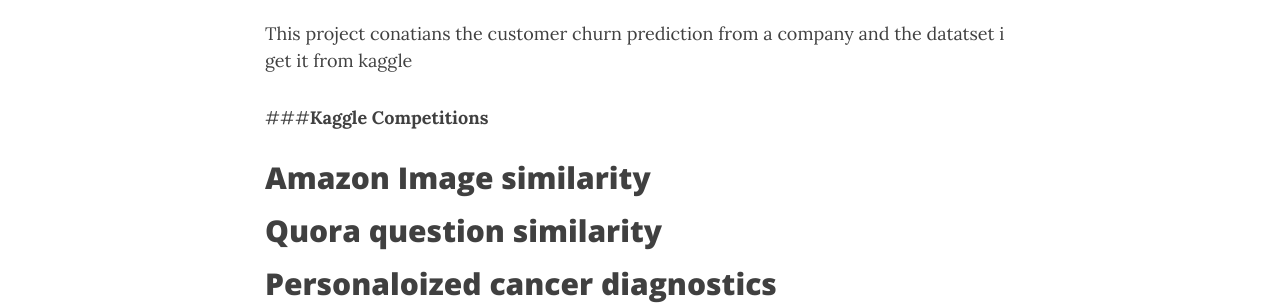
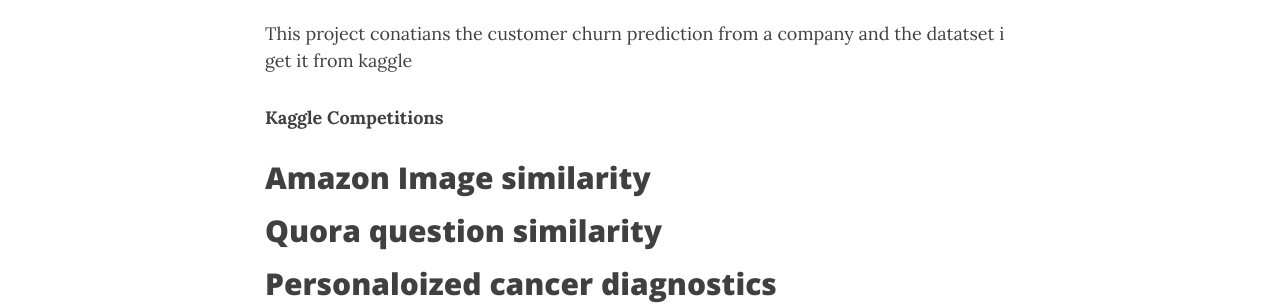
Before and after one commit to geekylax/geekylax.github.io, a Jekyll site: the page built from projects.md, in a window 1280 px wide and 900 px high, scrolled down 1251 px. Shown: the part 154-459 px from the top of the window. Built offline with Jekyll 4.4.1, drawn with Linux system fonts in a browser that asks for light colours; nearby versions of some CDN libraries.

```diff
--- a/projects.md
+++ b/projects.md
@@ -44,7 +44,7 @@ keras
 This project conatians the customer churn  prediction from a company and the datatset i get it from kaggle
 
 
-###**Kaggle Competitions**
+**Kaggle Competitions**
 
 ## Amazon Image similarity
 
```
